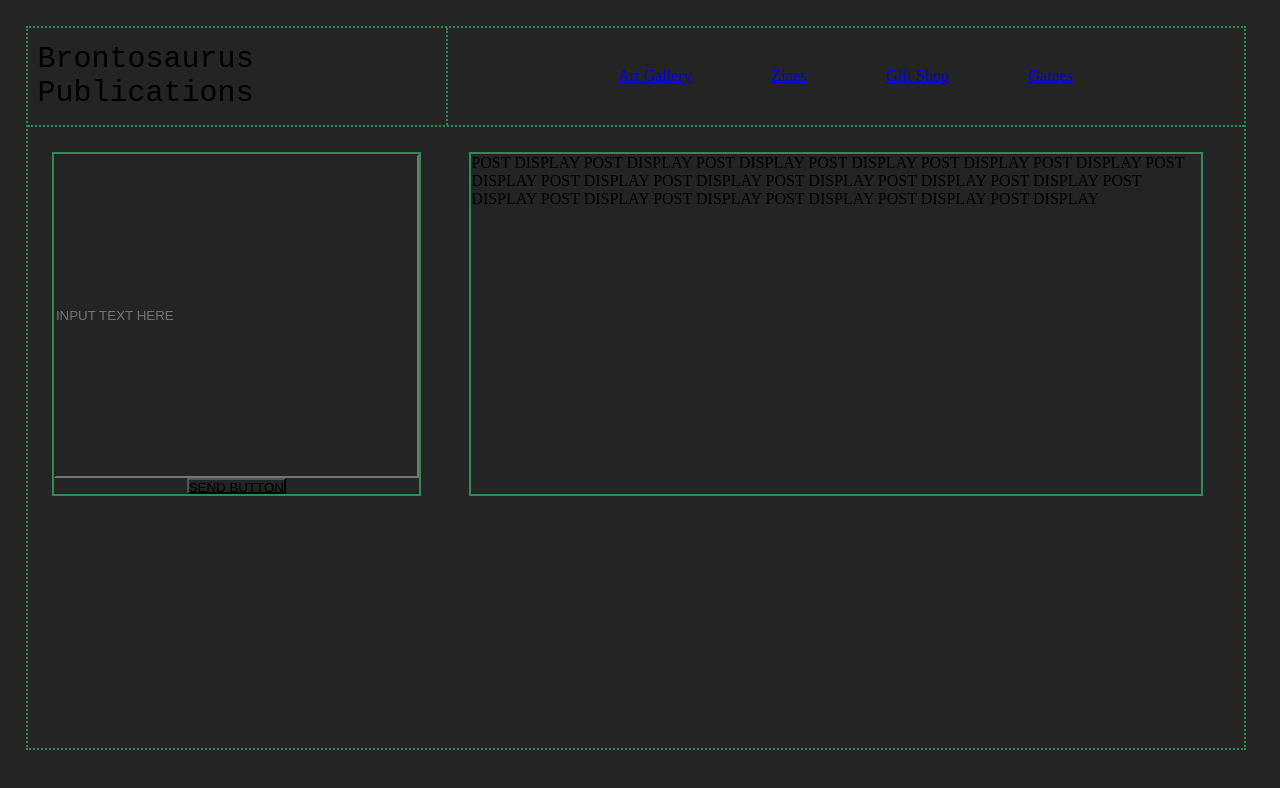
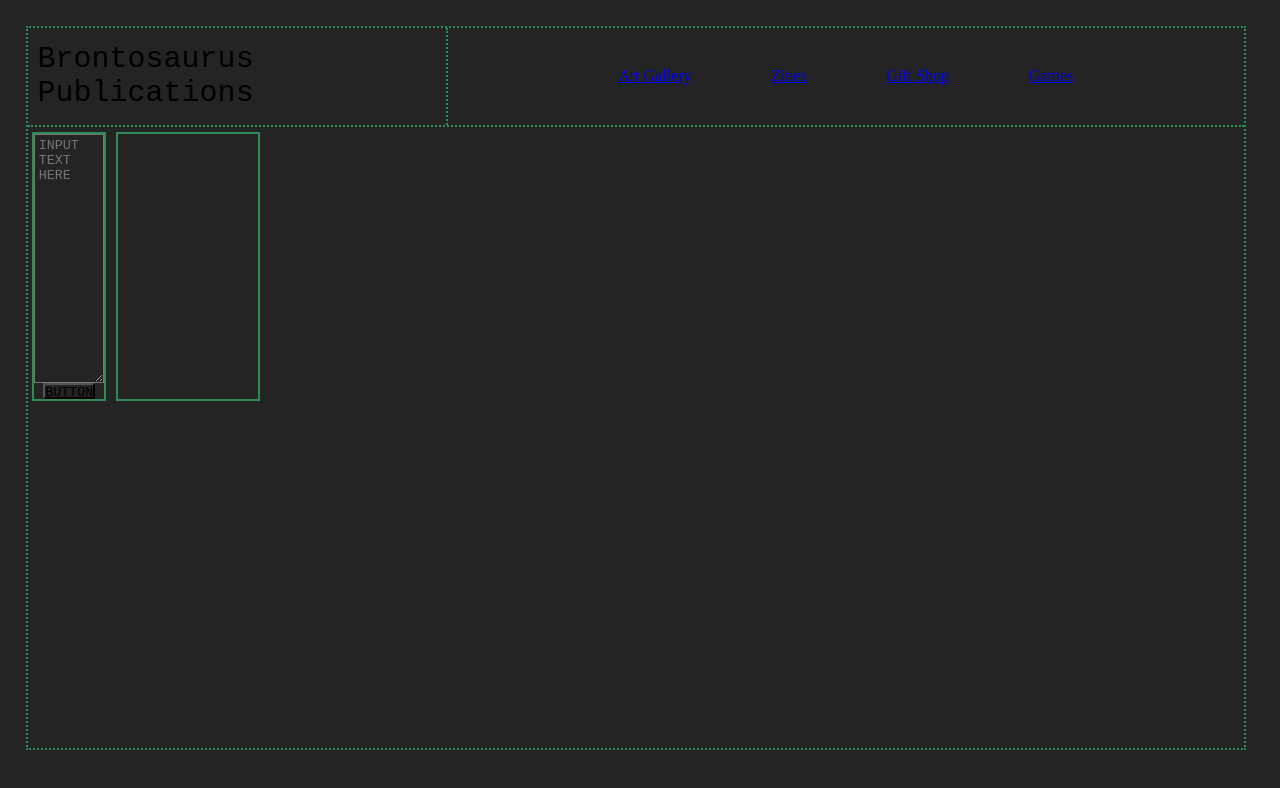
Before and after one commit to hightowerbuilds/brontosaurus-publications, a React (Vite) app: page /dashboard in a window 1280 px wide. Shown: the top 788 px of the page. Built offline with nearby package versions, Linux system fonts and the light colour scheme.

Commit message:
april21.8

```diff
--- a/src/components/MessageBoard.jsx
+++ b/src/components/MessageBoard.jsx
@@ -1,7 +1,24 @@
-import React from 'react'
+import { useState } from "react"
+
 
 export default function MessageBoard() {
-  return (
+
+const [ message, setMessage ] = useState('')
+const handleTextInput = (event) => {
+    setMessage(event.target.value)
+}
+
+const [board, setBoard] =  useState('')
+const handleSetBoard = () => {
+    const duffle = [];
+    duffle.push(message)
+   setBoard(duffle)
+    console.log('working maybe')
+    setMessage('')
+}
+
+
+    return (
     <div>
 
         {/* MESSAGE ANMD COMMENT POSTING */}
@@ -16,17 +33,22 @@ export default function MessageBoard() {
                 flexWrap: 'wrap',
                 justifyContent: 'center'
               }}>
-                <input style={{
-                  height: '40vh',
-                  width: '100%'
-                }} type="text"
-                placeholder="INPUT TEXT HERE"/>
+                <textarea style={{
+                  height: '30vh',
+                  width: '100%',
+                 padding: '5%'
+                }}
+                type="text"
+                placeholder="INPUT TEXT HERE"
+                value={message}
+                onChange={handleTextInput}/>
               <button style={{
                 width: '100%,',
                 height: '2vh',
-
-              }}>
-                SEND BUTTON
+                fontFamily: 'monospace'
+              }}
+              onClick={handleSetBoard}>
+               BUTTON
               </button>
           </div>
 
@@ -35,8 +57,8 @@ export default function MessageBoard() {
                 border: '2px seagreen solid',
                 margin: '2%'
               }}>
-            POST DISPLAY POST DISPLAY POST DISPLAY POST DISPLAY POST DISPLAY POST DISPLAY  POST DISPLAY POST DISPLAY POST DISPLAY POST DISPLAY POST DISPLAY POST DISPLAY  POST DISPLAY POST DISPLAY POST DISPLAY POST DISPLAY POST DISPLAY POST DISPLAY
-
+            {message}
+            {board}
           </div>
       </div>
 
```
